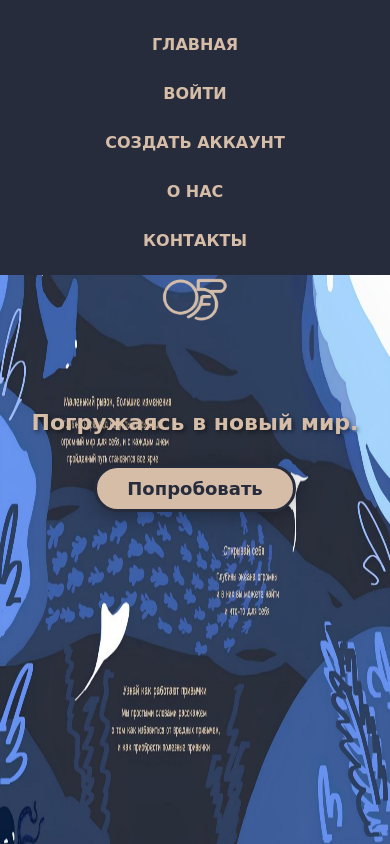
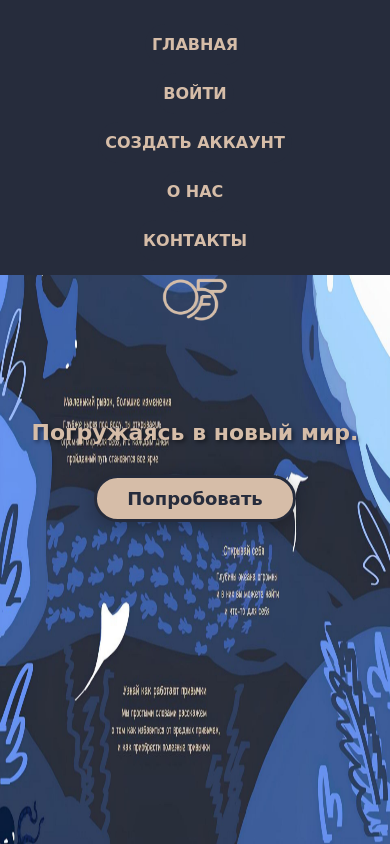
Before and after one commit to merlinarmagidon/habit-tracker, a Django app: page / in a window 390 px wide. Run offline with Django 4.2, Linux system fonts and the light colour scheme.

Commit message:
Увеличен отступ от логотипа на гостевой странице с 60px до 120px

```diff
--- a/Users/templates/Users/login.html
+++ b/Users/templates/Users/login.html
@@ -16,9 +16,10 @@
         content: none !important;
     }
 
+    /* Увеличен отступ от логотипа */
     .content {
         display: block !important;
-        padding-top: 80px !important;
+        padding-top: 120px !important;
     }
 
     .input-wrapper {
--- a/habit/templates/base.html
+++ b/habit/templates/base.html
@@ -68,7 +68,7 @@
         /* Для экранов 1920x1080 и выше */
         @media (min-width: 1920px) {
             body {
-                background-size: contain;
+                background-size: cover;
             }
         }
 
--- a/habit/templates/home_guest.html
+++ b/habit/templates/home_guest.html
@@ -16,9 +16,9 @@
         content: none !important;
     }
 
-    /* Убираем стандартные отступы контента */
+    /* Увеличен отступ от логотипа */
     .content {
-        padding-top: 40px !important;
+        padding-top: 120px !important;
     }
 
     .guest-container {
@@ -36,7 +36,6 @@
         color: #D6BDA8;
         text-shadow: 2px 2px 4px rgba(0, 0, 0, 0.5);
         margin-bottom: 30px;
-        margin-top: 20px;
         font-weight: bold;
     }
 
@@ -64,11 +63,10 @@
 
     @media (max-width: 768px) {
         .content {
-            padding-top: 60px !important;
+            padding-top: 100px !important;
         }
         .guest-title {
             font-size: 32px;
-            margin-top: 30px;
         }
         .btn-try {
             padding: 12px 40px;
```
